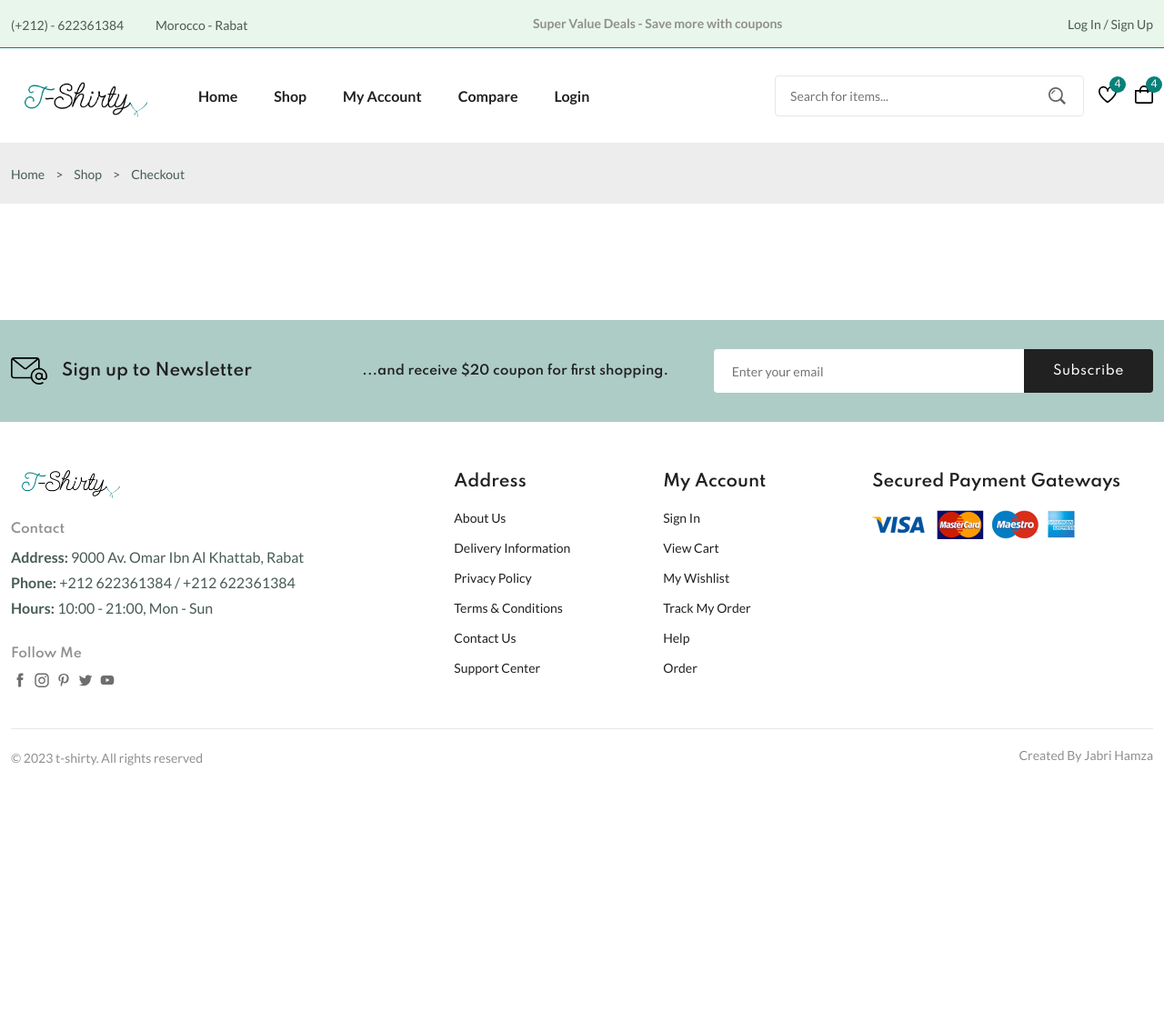
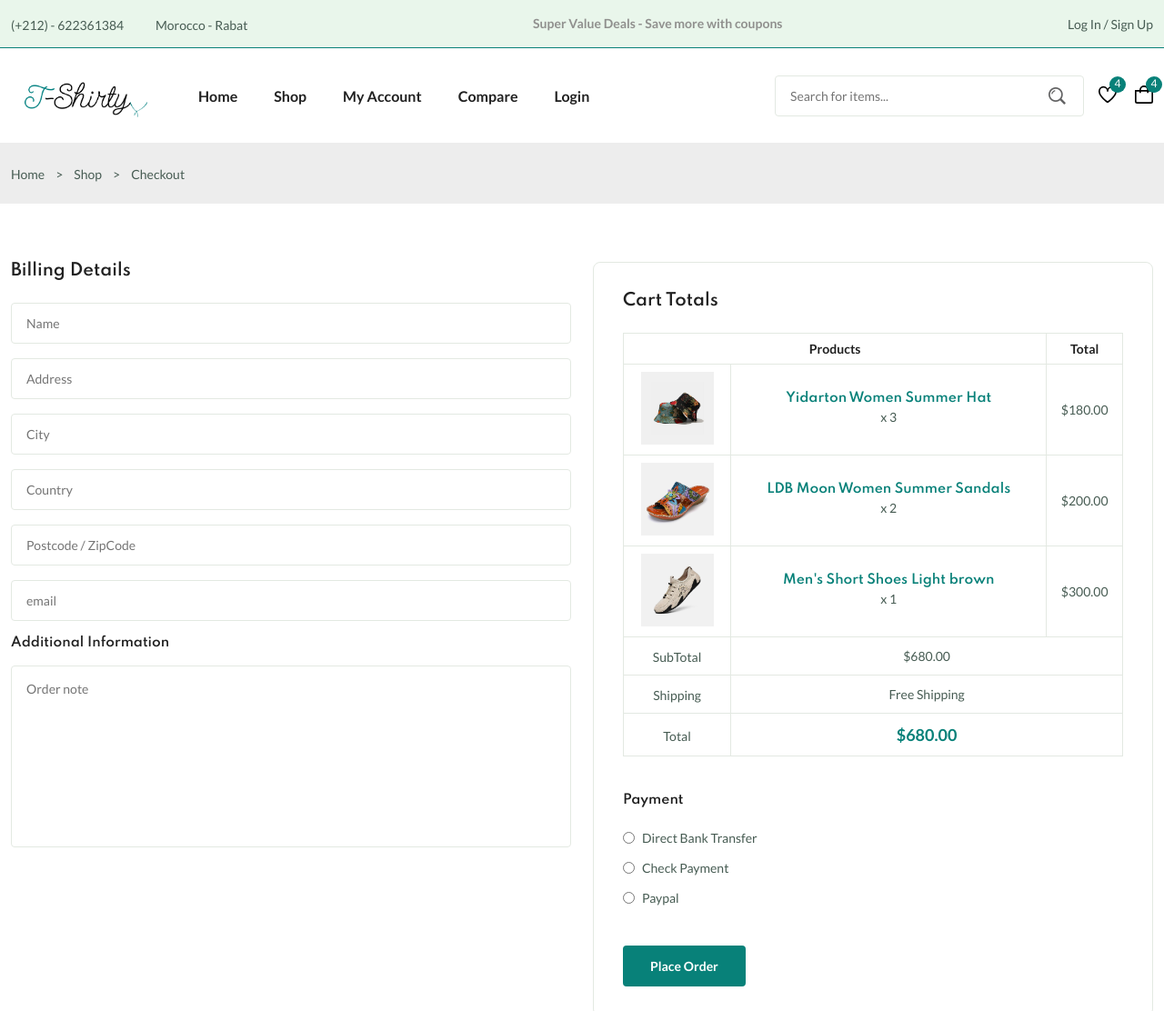
Before and after one commit to HamzaJabri99/t-shirty, a plain HTML site: page checkout.html in a window 1280 px wide. Shown: the top 1112 px of the page at 91% size. Before the commit the page ends 866 px from the top, so only its background shows below. Drawn offline with nearby package versions, Linux system fonts and the light colour scheme; files whose address does not match are found by name.

Commit message:
creating and designing checkout page

```diff
--- a/assets/css/styles.css
+++ b/assets/css/styles.css
@@ -1399,3 +1399,75 @@ table {
     padding: 2rem;
     border-radius: 0.5rem;
 }
+
+/*-- Checkout Page --*/
+.checkout__container {
+    grid-template-columns: repeat(auto-fit, minmax(300px, 1fr));
+}
+
+.checkout__group:nth-child(2) {
+    border: 1px solid var(--border-color-alt);
+    padding: 2rem;
+    border-radius: 0.5rem;
+}
+
+.checkout__group .section__title {
+    font-size: var(--large-font-size);
+}
+
+.checkout__title {
+    font-size: var(--small-font-size);
+}
+
+.order__table tr th,
+.order__table tr td {
+    border: 1px solid var(--border-color-alt);
+    padding: 0.5rem;
+    text-align: center;
+}
+
+.order__table tr th {
+    color: var(--title-color);
+    font-size: var(--small-font-size);
+}
+
+.order__img {
+    width: 80px;
+}
+
+.table__quantity,
+.order__subtitle {
+    font-size: var(--small-font-size);
+}
+
+.order__grand-total {
+    color: var(--main-color);
+    font-size: var(--large-font-size);
+    font-weight: var(--weight-700);
+}
+
+.payment__methods {
+    margin: 2.5rem 0 2.75rem 0;
+}
+
+.payment__title {
+    margin-bottom: 1.5rem;
+}
+
+.payment__option {
+    margin-bottom: 1rem;
+}
+
+.payment__input {
+    accent-color: var(--main-color);
+}
+
+.payment__label {
+    font-size: var(--small-font-size);
+}
+
+.table__price,
+.order__grand-total {
+    display: block;
+    padding: 0.25rem 0;
+}
--- a/checkout.html
+++ b/checkout.html
@@ -93,7 +93,128 @@
       </section>
       <!-- Checkout -->
       <section class="checkout section--lg">
-
+        <div class="checkout__container container grid">
+          <div class="checkout__group">
+            <h3 class="section__title">Billing Details</h3>
+            <form action="" class="form grid">
+              <input type="text" placeholder="Name" class="form__input" />
+              <input type="text" placeholder="Address" class="form__input" />
+              <input type="text" placeholder="City" class="form__input" />
+              <input type="text" placeholder="Country" class="form__input" />
+              <input
+                type="text"
+                placeholder="Postcode / ZipCode"
+                class="form__input"
+              />
+              <input type="email" placeholder="email" class="form__input" />
+              <h3 class="checkout__title">Additional Information</h3>
+              <textarea
+                placeholder="Order note"
+                class="form__input textarea"
+              ></textarea>
+            </form>
+          </div>
+          <div class="checkout__group">
+            <h3 class="section__title">Cart Totals</h3>
+            <table class="order__table">
+              <tr>
+                <th colspan="2">Products</th>
+                <th>Total</th>
+              </tr>
+              <tr>
+                <td>
+                  <img
+                    src="./assets/img/product-5-2.jpg"
+                    alt=""
+                    class="order__img"
+                  />
+                </td>
+                <td>
+                  <h3 class="table__title">Yidarton Women Summer Hat</h3>
+                  <p class="table__quantity">x 3</p>
+                </td>
+                <td><span class="table__price">$180.00</span></td>
+              </tr>
+              <tr>
+                <td>
+                  <img
+                    src="./assets/img/product-10-1.jpg"
+                    alt=""
+                    class="order__img"
+                  />
+                </td>
+                <td>
+                  <h3 class="table__title">LDB Moon Women Summer Sandals</h3>
+                  <p class="table__quantity">x 2</p>
+                </td>
+                <td><span class="table__price">$200.00</span></td>
+              </tr>
+              <tr>
+                <td>
+                  <img
+                    src="./assets/img/product-3-1.jpg"
+                    alt=""
+                    class="order__img"
+                  />
+                </td>
+                <td>
+                  <h3 class="table__title">Men's Short Shoes Light brown</h3>
+                  <p class="table__quantity">x 1</p>
+                </td>
+                <td><span class="table__price">$300.00</span></td>
+              </tr>
+              <tr>
+                <td><span class="order__subtitle">SubTotal</span></td>
+                <td colspan="2"><span class="table__price">$680.00</span></td>
+              </tr>
+              <tr>
+                <td><span class="order__subtitle">Shipping</span></td>
+                <td colspan="2">
+                  <span class="table__price">Free Shipping</span>
+                </td>
+              </tr>
+              <tr>
+                <td><span class="order__subtitle">Total</span></td>
+                <td colspan="2">
+                  <span class="order__grand-total">$680.00</span>
+                </td>
+              </tr>
+            </table>
+            <div class="payment__methods">
+              <h3 class="checkout__title payment__title">Payment</h3>
+              <div class="payment__option flex">
+                <input
+                  type="radio"
+                  class="payment__input"
+                  name="payment"
+                  id="bank"
+                />
+                <label for="bank" class="payment__label"
+                  >Direct Bank Transfer</label
+                >
+              </div>
+              <div class="payment__option flex">
+                <input
+                  type="radio"
+                  class="payment__input"
+                  name="payment"
+                  id="check"
+                />
+                <label for="check" class="payment__label">Check Payment</label>
+              </div>
+              <div class="payment__option flex">
+                <input
+                  type="radio"
+                  class="payment__input"
+                  name="payment"
+                  id="paypal"
+                />
+                <label for="paypal" class="payment__label">Paypal</label>
+              </div>
+            </div>
+            <button class="btn btn--md">Place Order</button>
+          </div>
+        </div>
       </section>
       <!-- Newsletter -->
       <section class="newsletter section">
```
